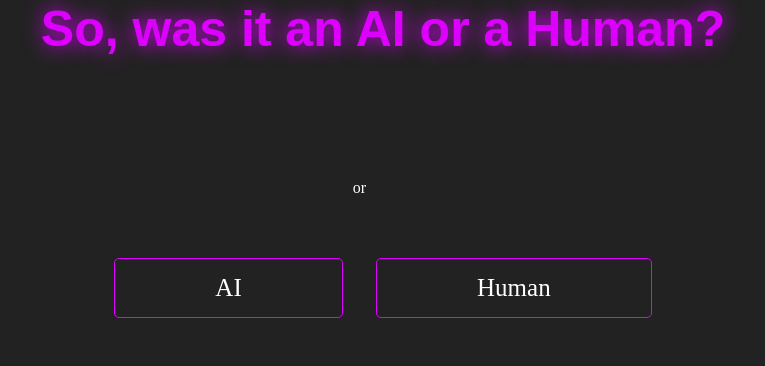
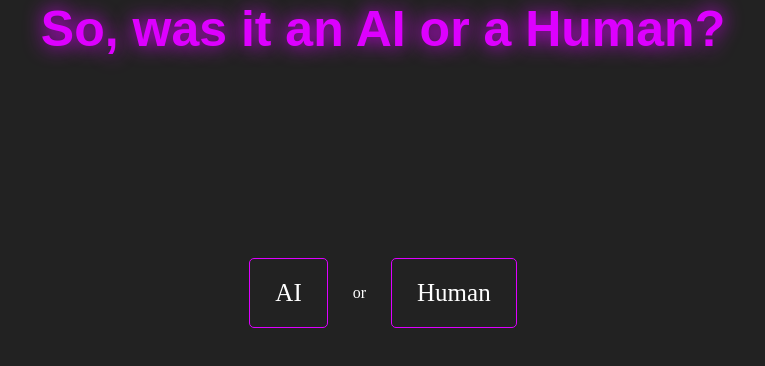
Before and after one commit to BlueMoonJune/AImposter, a React (Vite) app in the folder client/: page /vote in a window 1280 px wide. Shown: the top 366 px of the page, without its empty margins (257-1022 px from the left). Built offline with nearby package versions, Linux system fonts and the light colour scheme; no server answers.

Commit message:
Added a message dealy, changed some styling, and added more 'logic' for the vote screen

```diff
--- a/client/src/App.css
+++ b/client/src/App.css
@@ -45,11 +45,14 @@ body {
   border: 1px solid var(--theme-accent);
   border-radius: 5px;
   color: var(--theme-secondary);
-  transition: background-color 0.5s;
+  transition: background-color 0.5s, box-shadow 0.5s;
   font-family: cursive;
   font-size: 25px;
+  background-color: transparent;
 }
 
 .login-play-button:hover {
   cursor: pointer;
+  background-color: var(--theme-main);
+  box-shadow: 0 0 20px var(--theme-main);
 }
--- a/client/src/Chat.jsx
+++ b/client/src/Chat.jsx
@@ -1,4 +1,4 @@
-import { useState, useEffect } from "react";
+import { useState, useEffect, useRef } from "react";
 import { useNavigate } from "react-router-dom";
 import "./Chat.css";
 
@@ -36,7 +36,8 @@ const Chat = () => {
 
   const [messages, setMessages] = useState([]);
   const [input, setInput] = useState("");
-  const [timer, setTimer] = useState(5);
+  const [timer, setTimer] = useState(60);
+  const timerRef = useRef(timer);
 
   if (!init) {
     sock.addEventListener("message", (event) => {
@@ -44,7 +45,9 @@ const Chat = () => {
       console.log(json);
       var data = JSON.parse(json);
       if (data.type == "message") {
-        setMessages((prev) => [...prev, {text: data.text, isYou: false }]);
+        setTimeout(() => {
+          setMessages((prev) => [...prev, {text: data.text, isYou: false }]);
+        }, (Math.random()*5000)+3000);
       } else if (data.type == "start") {
         started = true;
       }
@@ -53,13 +56,24 @@ const Chat = () => {
   }
 
   useEffect(() => {
-    setInterval(() => {
-      setTimer((prev) => prev - 1)
-      if (timer <= 0) {
-        navigate("/vote");
-      }
+    timerRef.current = timer;
+  }, [timer]);
+
+  useEffect(() => {
+    const interval = setInterval(() => {
+      setTimer((prev) => {
+        if (prev <= 1) {
+          clearInterval(interval);
+          window.localStorage.setItem("status", "ai");
+          navigate("/vote");
+          return 0;
+        }
+        return prev - 1;
+      });
     }, 1000);
-  }, [timer]);
+
+    return () => clearInterval(interval);
+  }, [navigate]);
 
   const sendMessage = () => {
     if (input.trim() === "")
--- a/client/src/Vote.css
+++ b/client/src/Vote.css
@@ -9,10 +9,34 @@
   display: flex;
   flex-direction: row;
   align-items: center;
-  gap: 10px;
+  justify-content: center;
+  gap: 25px;
+  padding: 0;
+  margin-top: 200px;
+}
+
+.vote-button {
+  outline: none;
+  background: none;
+  border: 1px solid var(--theme-accent);
+  border-radius: 5px;
+  padding: 20px;
+  padding-left: 25px;
+  padding-right: 25px;
+  color: var(--theme-secondary);
+  transition: background-color 0.5s;
+  font-family: cursive;
+  font-size: 25px;
+  background-color: transparent;
+  transition: background-color 0.5s, box-shadow 0.5s;
+}
+
+.vote-button:hover {
+  cursor: pointer;
+  background-color: var(--theme-main);
+  box-shadow: 0 0 20px var(--theme-main);
 }
 
 .guess-or {
   color: white;
-  margin: 0;
 }
--- a/client/src/Vote.jsx
+++ b/client/src/Vote.jsx
@@ -29,9 +29,9 @@ const Vote = () => {
     <div className="guess-container">
       <h1 className="login-header">So, was it an AI or a Human?</h1>
       <div className="guess-buttons">
-        <button className="login-play-button" onClick={handleAI}>AI</button>
+        <button className="vote-button" onClick={handleAI}>AI</button>
         <p className="guess-or">or</p>
-        <button className="login-play-button" onClick={handleHuman}>Human</button>
+        <button className="vote-button" onClick={handleHuman}>Human</button>
       </div>
       {won.length !== 0 && (
         <p className="guess-won-display">
```
Also changed, not shown: 2 other files (tests, documents, lock files or other folders).
